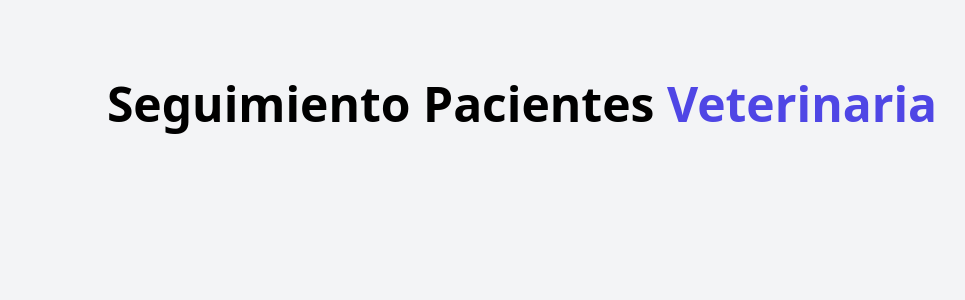
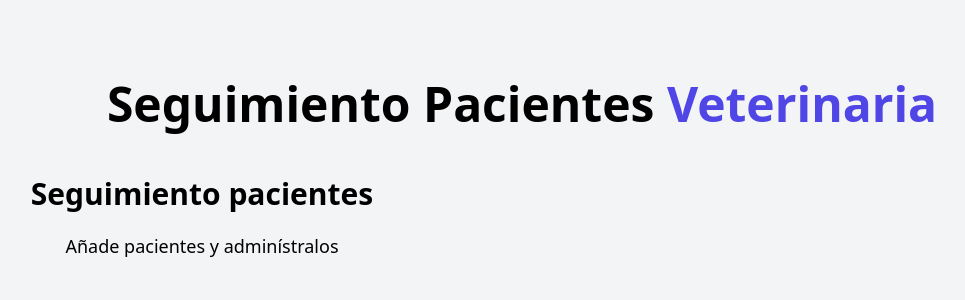
Before and after one commit to mteresacastro/AdminPacientes-Vue, a Vue app: page / in a window 1280 px wide. Shown: the top 300 px of the page, without its empty margins (118-1083 px from the left). Built offline with nearby package versions, Linux system fonts and the light colour scheme.

Commit message:
create form

```diff
--- a/src/App.vue
+++ b/src/App.vue
@@ -1,10 +1,14 @@
 <script setup>
   import Header from "./components/Header.vue"
+  import Formulario from "./components/Formulario.vue"
 </script>
 
 <template>
   <div class="container mx-auto mt-20 block">
     <Header></Header>
+    <div class="mt-12 md:flex">
+      <Formulario />
+    </div>
   </div>
 
 </template>
--- /dev/null
+++ b/src/components/Formulario.vue
@@ -0,0 +1,13 @@
+<script setup>
+
+</script>
+
+<template>
+    <div class="md:w-1/2">
+        <h2 class="font-black text-3xl text-center">Seguimiento pacientes</h2>
+        <p class="text-lg mt-5 text-center mb-10">
+            Añade pacientes y
+            <span>adminístralos</span>
+        </p>
+    </div>
+</template>
```
